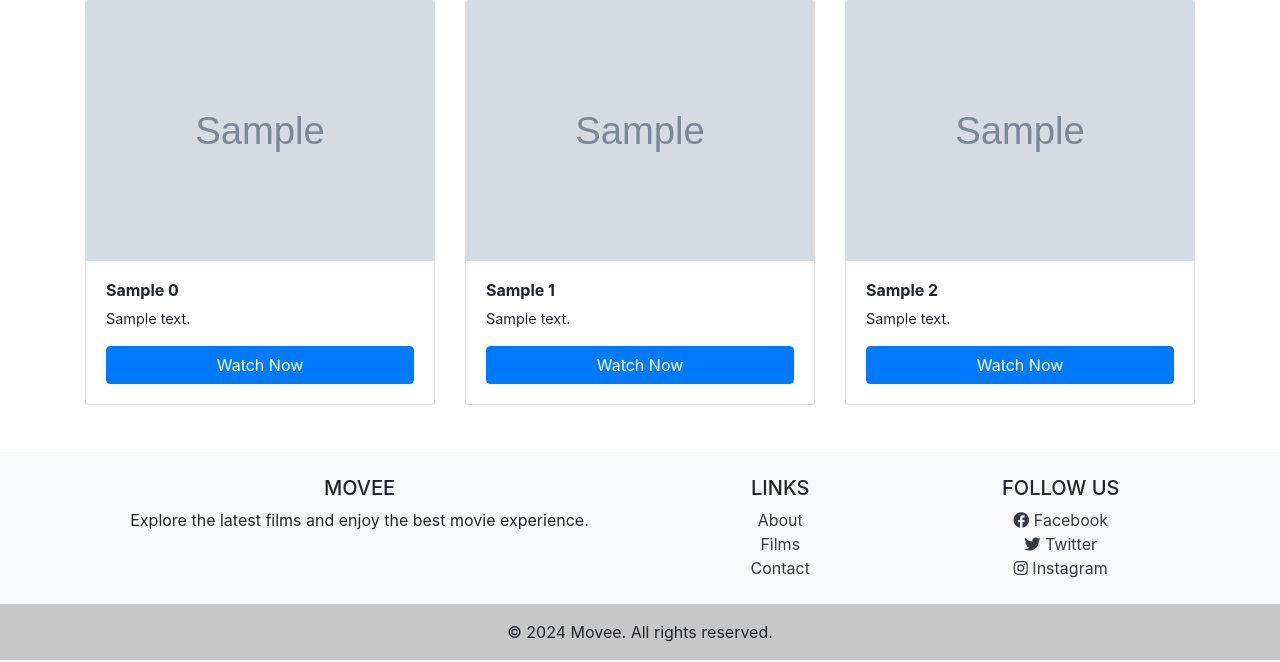
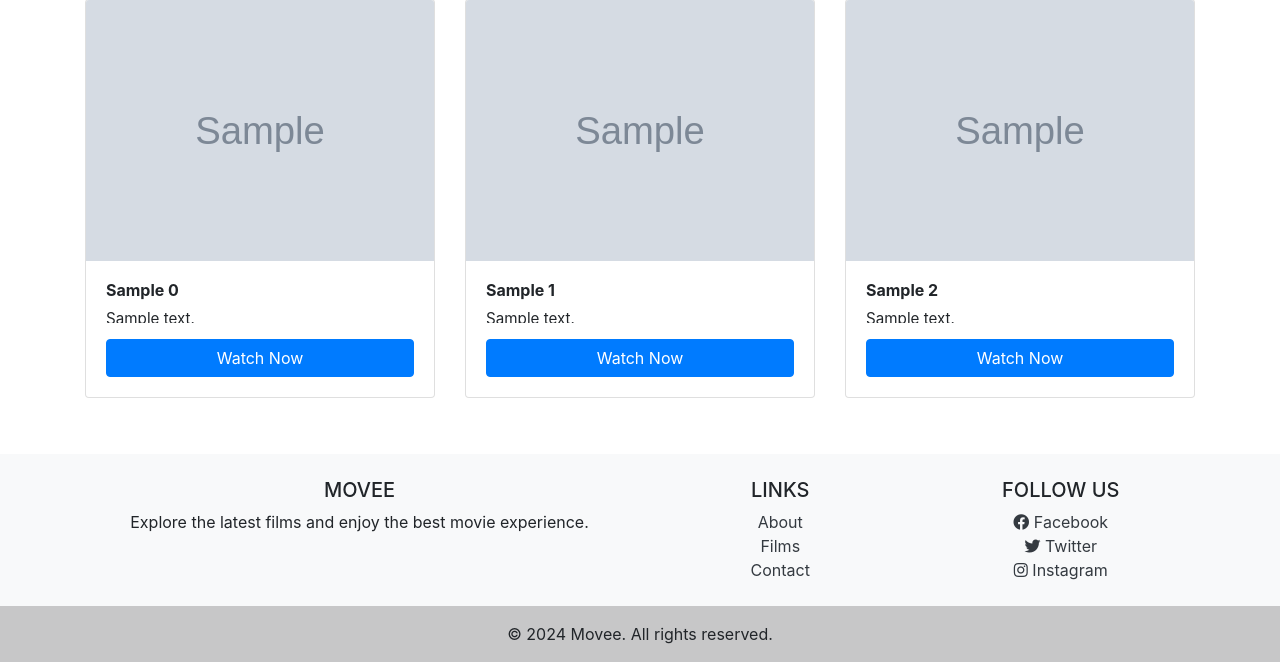
Before and after one commit to MothMalone/Movee-LIC, a Django app: template members/templates/home.html in a window 1280 px wide. Shown: the part 522-1184 px from the top of the page. Run offline with Django 3.2, Linux system fonts and the light colour scheme; the template is opened without the code that fills it: most values are stand-ins (such as "Sample title", 1, 10 or a date in 2020); grey boxes marked "Sample" are stand-in pictures; some libraries are stand-ins or nearby versions.

Commit message:
fix link in master and size in home

```diff
--- a/members/templates/home.html
+++ b/members/templates/home.html
@@ -10,9 +10,9 @@
             flex: 0 0 24%;
         }
     }
-
+    /* change UI */
     .card {
-        height: 100%;
+        height: 98%;
         display: flex;
         flex-direction: column;
         transition: transform 0.3s, box-shadow 0.3s;
@@ -31,7 +31,7 @@
     }
 
     .card-text {
-        font-size: 0.9rem;
+        font-size: 0.95rem;
         flex-grow: 1;
         overflow: hidden;
         text-overflow: ellipsis;
--- a/members/templates/master.html
+++ b/members/templates/master.html
@@ -123,9 +123,9 @@
             <div class="col-lg-3 col-md-6 mb-4 mb-md-0 animate__animated animate__fadeInRight animate__delay-1s">
                 <h5 class="text-uppercase">Follow Us</h5>
                 <ul class="list-unstyled mb-0">
-                    <li><a href="https://www.facebook.com/ndd.305/" class="text-dark"><i class="fab fa-facebook"></i> Facebook</a></li>
-                    <li><a href="https://www.instagram.com/nguyen.duc_duong/" class="text-dark"><i class="fab fa-twitter"></i> Twitter</a></li>
-                    <li><a href="https://www.instagram.com/nguyen.duc_duong/" class="text-dark"><i class="fab fa-instagram"></i> Instagram</a></li>
+                    <li><a href="https://www.facebook.com/" class="text-dark"><i class="fab fa-facebook"></i> Facebook</a></li>
+                    <li><a href="https://www.instagram.com/" class="text-dark"><i class="fab fa-twitter"></i> Twitter</a></li>
+                    <li><a href="https://www.instagram.com/" class="text-dark"><i class="fab fa-instagram"></i> Instagram</a></li>
                 </ul>
             </div>
         </div>
```
